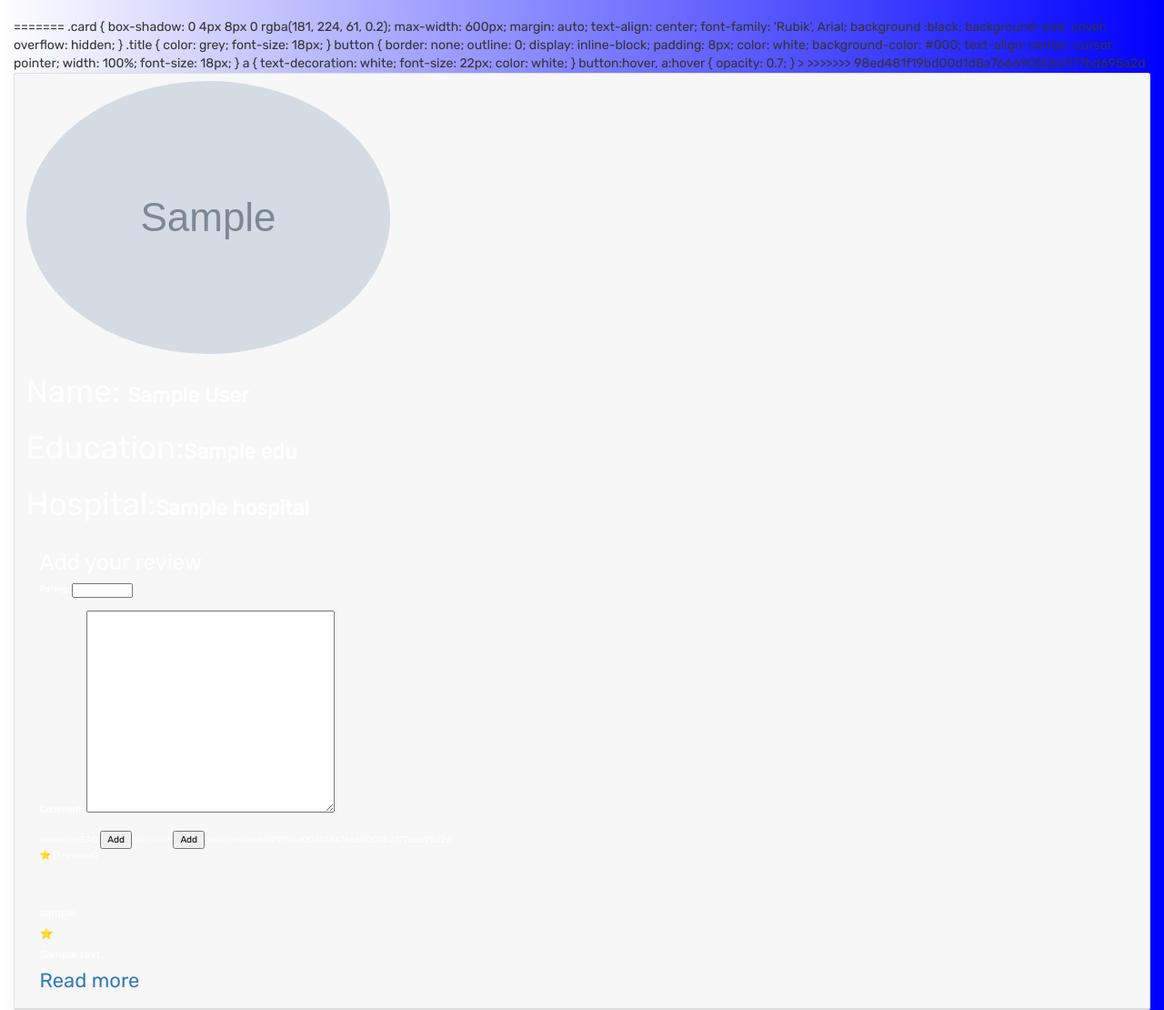
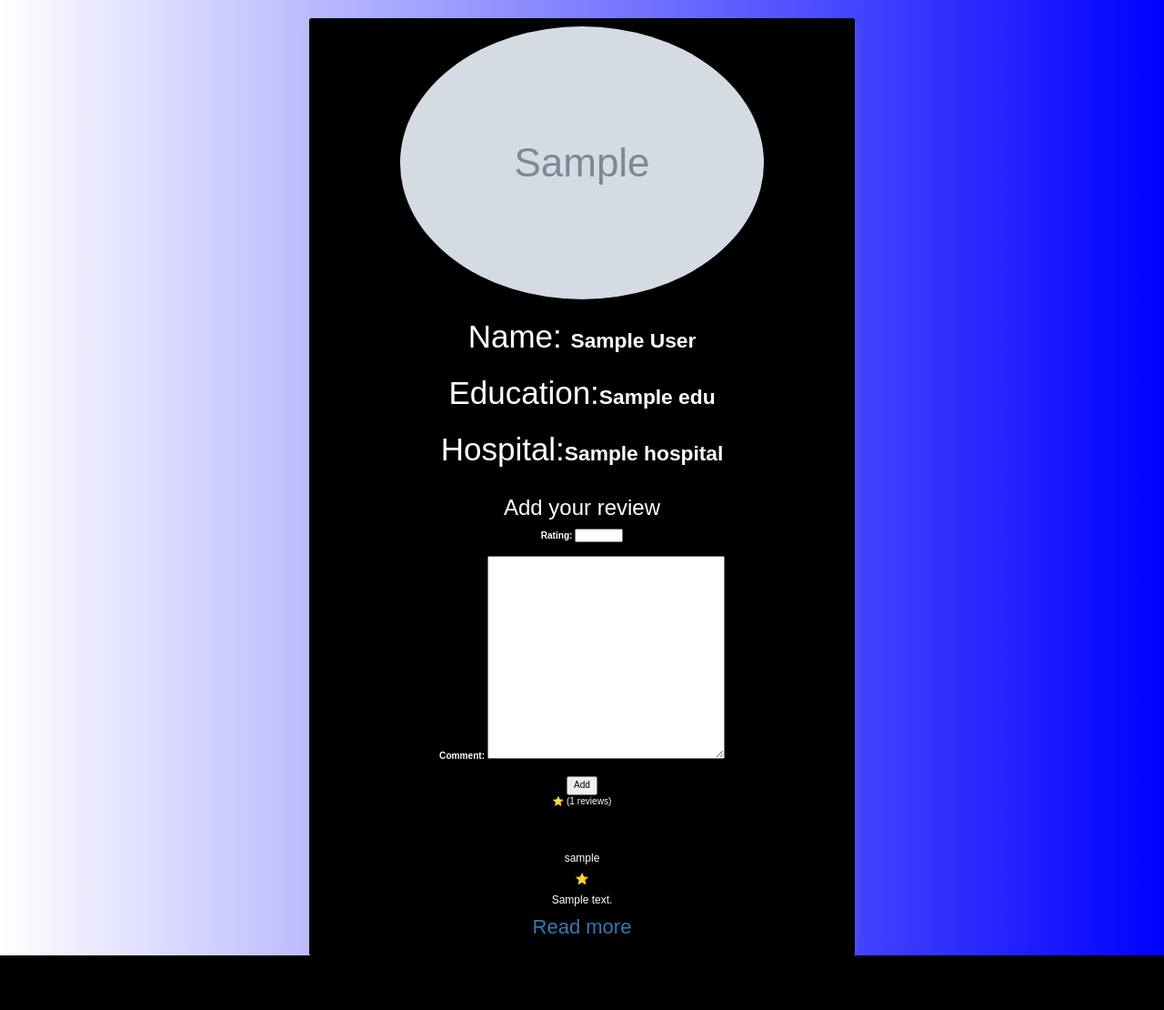
Before and after one commit to programmer-04/HospitalHub, a Django app: template HospitalHub/myhub/templates/myhub/doctor_detail.html in a window 1280 px wide. Shown: the part 50-1160 px from the top of the page at 91% size. After the commit the page ends 1100 px from the top, so only its background shows below. Run offline with Django 3.2, Linux system fonts and the light colour scheme; tables that the repository leaves empty hold one stand-in row (values such as "Sample post"); the template is opened without the code that fills it: values that come from a table or form of the project are taken from there, most other values are stand-ins (such as "Sample title", 1, 10 or a date in 2020); grey boxes marked "Sample" are stand-in pictures; data that the repository does not hold is empty; some libraries are stand-ins or nearby versions.

Commit message:
Merge conflict solved.

```diff
--- a/HospitalHub/myhub/templates/myhub/doctor_detail.html
+++ b/HospitalHub/myhub/templates/myhub/doctor_detail.html
@@ -7,7 +7,6 @@
 <head>
 <link rel="stylesheet" href="https://cdnjs.cloudflare.com/ajax/libs/font-awesome/4.7.0/css/font-awesome.min.css">
 <style>
-<<<<<<< HEAD
 .card {
   box-shadow: 0 4px 8px 0 rgba(181, 224, 61, 0.2);
   max-width: 600px;
@@ -45,49 +44,6 @@ a {
 
 
 </style>
-=======
-
-  .card {
-    box-shadow: 0 4px 8px 0 rgba(181, 224, 61, 0.2);
-    max-width: 600px;
-    margin: auto;
-    text-align: center;
-    font-family: 'Rubik', Arial;
-    background :black;
-    background-size: cover;
-    overflow: hidden;
-  }
-
-
-  .title {
-    color: grey;
-    font-size: 18px;
-  }
-
-  button {
-    border: none;
-    outline: 0;
-    display: inline-block;
-    padding: 8px;
-    color: white;
-    background-color: #000;
-    text-align: center;
-    cursor: pointer;
-    width: 100%;
-    font-size: 18px;
-  }
-
-  a {
-    text-decoration: white;
-    font-size: 22px;
-    color: white;
-  }
-
-  button:hover, a:hover {
-    opacity: 0.7;
-  }
-  </style>>
->>>>>>> 98ed481f19bd00d1d8a76669000b2177bd695a2d
 <meta charset="utf-8">
   <meta name="viewport" content="width=device-width, initial-scale=1">
   <link rel="stylesheet" href="https://maxcdn.bootstrapcdn.com/bootstrap/3.4.1/css/bootstrap.min.css">
@@ -123,11 +79,7 @@ a {
 <form action="{% url 'doctor_add_review' doctor.id %}"  method="post" style="color: white;">
     {% csrf_token %}
     {{ form.as_p }}
-<<<<<<< HEAD
-    <input type="submit" value="Add"  style="color:black"/>
-=======
     <input type="submit" value="Add" style="color: black;"/>
->>>>>>> 98ed481f19bd00d1d8a76669000b2177bd695a2d
 </form>
 
 
```
Also changed, not shown: HospitalHub/myhub/templates/index.html (+0 -9 lines).
